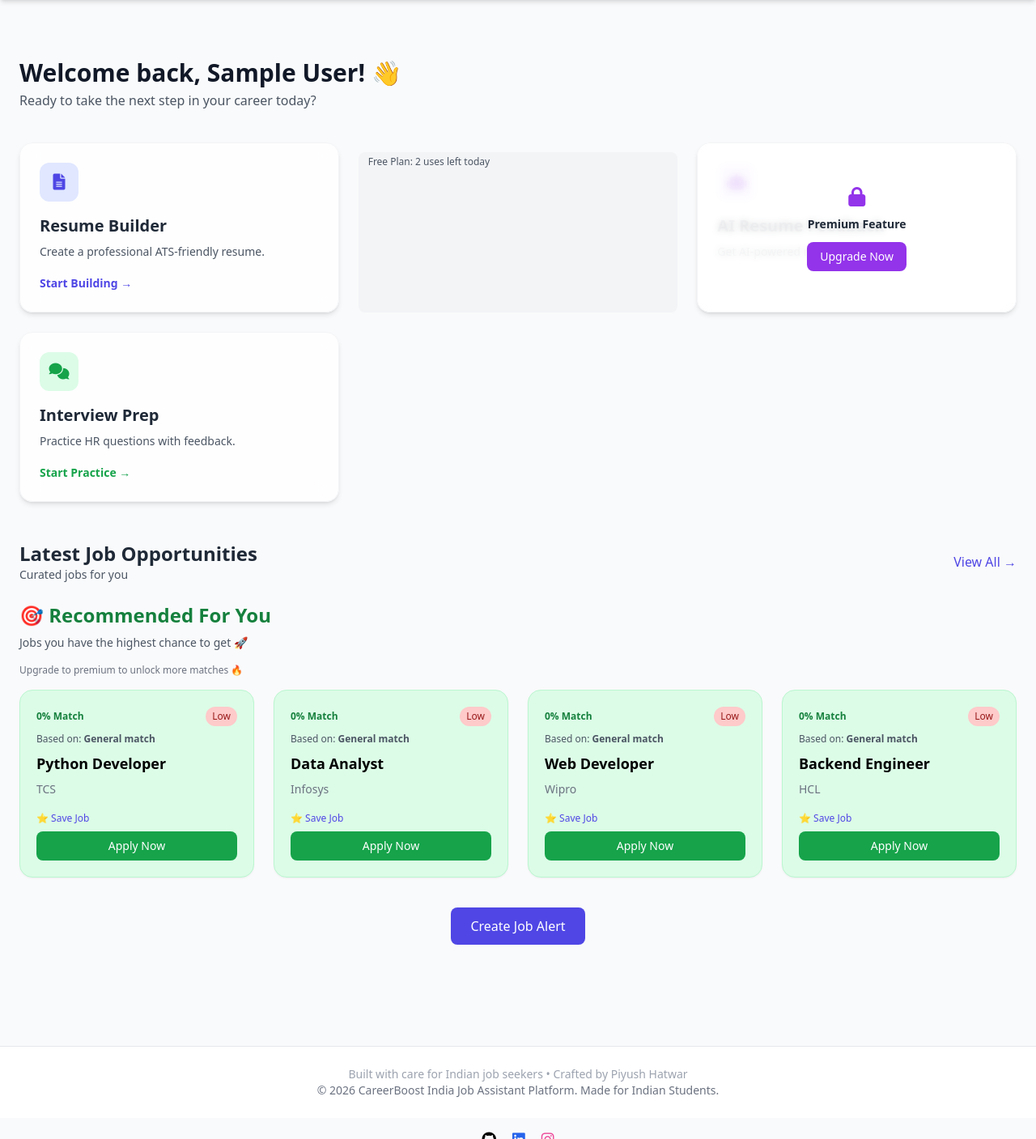
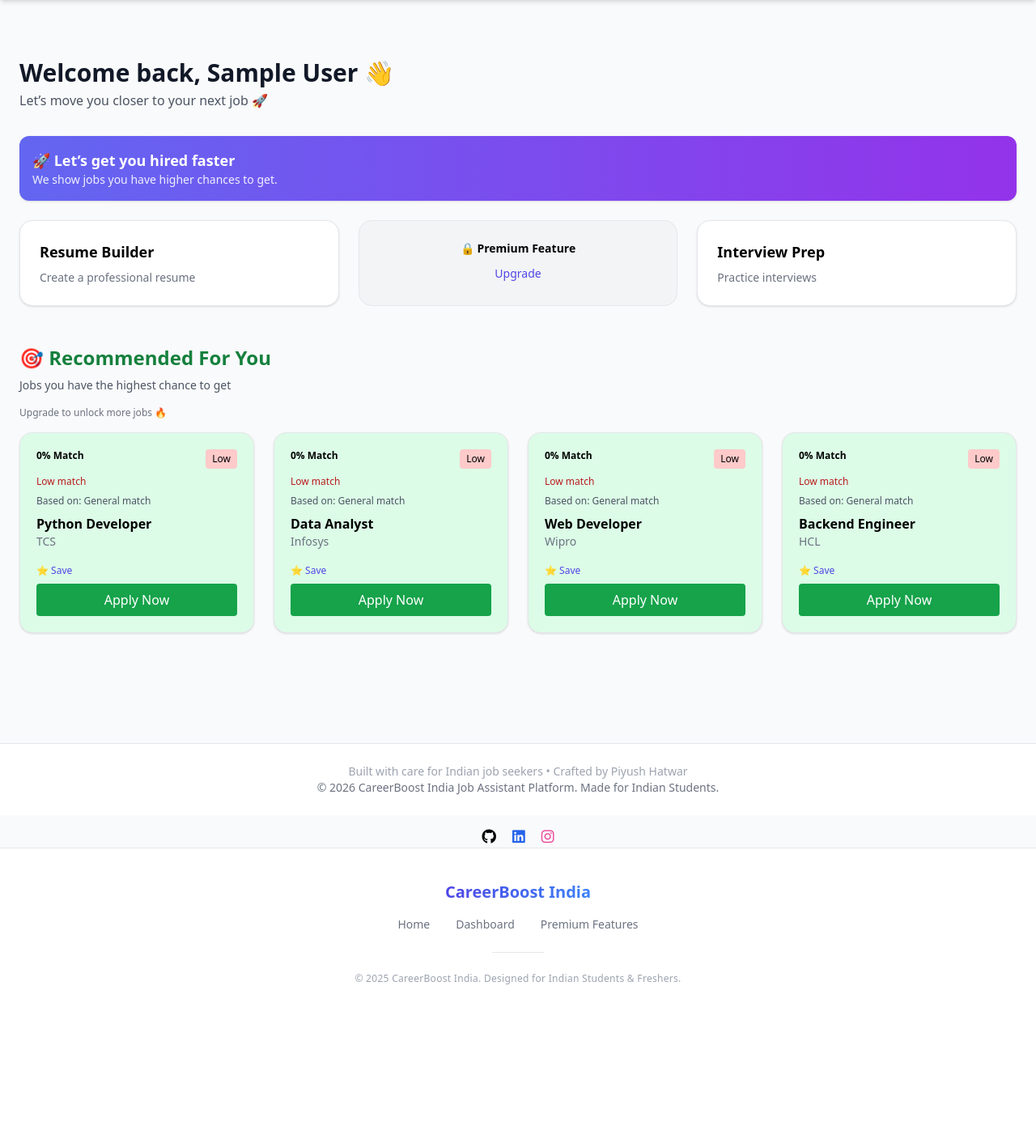
Before and after one commit to student-piyush25/job-assistant-pro, a Flask app: page /dashboard in a window 1280 px wide. Shown: the part 64-1471 px from the top of the page at 81% size. After the commit the page ends 1280 px from the top, so only its background shows below. Run offline with Flask 3, Linux system fonts and the light colour scheme; the visitor is signed in with stand-in values (Sample User, id 1); data that the repository does not hold is empty; some libraries are stand-ins or nearby versions.

Commit message:
Fix dashboard layout structure

```diff
--- a/templates/dashboard.html
+++ b/templates/dashboard.html
@@ -5,160 +5,73 @@
     <div class="max-w-7xl mx-auto">
 
         <!-- Welcome Header -->
-        <div class="mb-10">
-            <h2 class="text-3xl font-bold text-gray-900">Welcome back, {{ name }}! 👋</h2>
-            <p class="text-gray-600 mt-1">Ready to take the next step in your career today?</p>
+        <div class="mb-8">
+            <h2 class="text-3xl font-bold text-gray-900">Welcome back, {{ name }} 👋</h2>
+            <p class="text-gray-600 mt-1">Let’s move you closer to your next job 🚀</p>
         </div>
 
-        <!-- Top 3 Cards -->
+        <!-- Banner -->
+        <!-- Banner -->
+        <div class="bg-gradient-to-r from-indigo-500 to-purple-600 text-white p-4 rounded-xl mb-6 shadow">
+            <h2 class="text-lg font-bold">
+                🚀 Let’s get you hired faster
+            </h2>
+            <p class="text-sm opacity-90">
+                We show jobs you have higher chances to get.
+            </p>
+        </div>
+
+        <!-- Top Cards -->
         <div class="grid grid-cols-1 md:grid-cols-3 gap-6 mb-12">
 
             <!-- Resume Builder -->
-            <a href="{{ url_for('resume.build_resume') }}" class="group relative bg-white/80 backdrop-blur-md border border-gray-100 rounded-2xl p-6 shadow-md
-           hover:shadow-2xl hover:-translate-y-2 hover:scale-[1.02]
-           transition-all duration-300 overflow-hidden">
-
-                <div
-                    class="absolute top-0 left-0 w-full h-1 bg-gradient-to-r from-indigo-500 to-blue-500 opacity-0 group-hover:opacity-100 transition">
-                </div>
-
-                <div
-                    class="w-12 h-12 bg-indigo-100 text-indigo-600 rounded-xl flex items-center justify-center mb-4 group-hover:scale-110 transition">
-                    <i class="fas fa-file-alt text-xl"></i>
-                </div>
-
-                <h3 class="text-xl font-semibold text-gray-800 mb-2 group-hover:text-indigo-600 transition">Resume
-                    Builder</h3>
-                <p class="text-gray-600 text-sm mb-4">Create a professional ATS-friendly resume.</p>
-
-                <span class="text-indigo-600 font-semibold text-sm group-hover:translate-x-1 transition inline-block">
-                    Start Building →
-                </span>
+            <a href="{{ url_for('resume.build_resume') }}"
+                class="bg-white border rounded-2xl p-6 shadow hover:shadow-lg transition">
+                <h3 class="font-semibold text-lg mb-2">Resume Builder</h3>
+                <p class="text-sm text-gray-500">Create a professional resume</p>
             </a>
 
-
-            {% if not is_premium %}
-            <div class="mt-3 text-xs text-gray-600 bg-gray-100 px-3 py-1 rounded-lg inline-block">
-                Free Plan: {{ 2 - (current_user.ai_usage_count or 0) }} uses left today
+            <!-- AI Feedback -->
+            {% if is_premium %}
+            <a href="{{ url_for('resume.resume_feedback') }}"
+                class="bg-white border rounded-2xl p-6 shadow hover:shadow-lg transition">
+                <h3 class="font-semibold text-lg mb-2">AI Resume Feedback</h3>
+                <p class="text-sm text-gray-500">Get AI insights</p>
+            </a>
+            {% else %}
+            <div class="bg-gray-100 border rounded-2xl p-6 text-center">
+                <p class="text-sm font-semibold mb-2">🔒 Premium Feature</p>
+                <a href="{{ url_for('main.premium') }}" class="text-indigo-600 text-sm">Upgrade</a>
             </div>
             {% endif %}
 
-
-            {% if false %}
-
-            <!-- AI Feedback -->
-            <a href="{{ url_for('resume.resume_feedback') }}" class="group relative bg-white/80 backdrop-blur-md border border-gray-100 rounded-2xl p-6 shadow-md
-           hover:shadow-2xl hover:-translate-y-2 hover:scale-[1.02]
-           transition-all duration-300 overflow-hidden">
-
-                <div
-                    class="absolute top-0 left-0 w-full h-1 bg-gradient-to-r from-purple-500 to-indigo-500 opacity-0 group-hover:opacity-100 transition">
-                </div>
-
-                <div
-                    class="w-12 h-12 bg-purple-100 text-purple-600 rounded-xl flex items-center justify-center mb-4 group-hover:scale-110 transition">
-                    <i class="fas fa-robot text-xl"></i>
-                </div>
-
-                <h3 class="text-xl font-semibold text-gray-800 mb-2 group-hover:text-purple-600 transition">AI Resume
-                    Feedback</h3>
-                <p class="text-gray-600 text-sm mb-4">Get AI-powered resume insights.</p>
-
-                <span class="text-purple-600 font-semibold text-sm group-hover:translate-x-1 transition inline-block">
-                    Try Now →
-                </span>
-            </a>
-
-            {% else %}
-
-            <!-- LOCKED CARD -->
-            <div class="relative group bg-white/80 backdrop-blur-md border border-gray-100 rounded-2xl p-6 shadow-md">
-
-                <!-- BLUR CONTENT -->
-                <div class="opacity-50 pointer-events-none">
-                    <div
-                        class="w-12 h-12 bg-purple-100 text-purple-600 rounded-xl flex items-center justify-center mb-4">
-                        <i class="fas fa-robot text-xl"></i>
-                    </div>
-
-                    <h3 class="text-xl font-semibold text-gray-800 mb-2">AI Resume Feedback</h3>
-                    <p class="text-gray-600 text-sm mb-4">Get AI-powered resume insights.</p>
-                </div>
-
-                <!-- LOCK OVERLAY -->
-                <div
-                    class="absolute inset-0 flex flex-col items-center justify-center bg-white/70 backdrop-blur-sm rounded-2xl">
-
-                    <i class="fas fa-lock text-2xl text-purple-600 mb-2"></i>
-
-                    <p class="text-sm font-semibold text-gray-800 mb-3">Premium Feature</p>
-
-                    <a href="{{ url_for('main.premium') }}"
-                        class="bg-purple-600 text-white px-4 py-2 rounded-lg text-sm hover:bg-purple-700">
-                        Upgrade Now
-                    </a>
-
-                </div>
-            </div>
-
-            {% endif %}
-
-            <!-- Interview Prep -->
-            <a href="{{ url_for('interview.reset_interview') }}" class="group relative bg-white/80 backdrop-blur-md border border-gray-100 rounded-2xl p-6 shadow-md
-           hover:shadow-2xl hover:-translate-y-2 hover:scale-[1.02]
-           transition-all duration-300 overflow-hidden">
-
-                <div
-                    class="absolute top-0 left-0 w-full h-1 bg-gradient-to-r from-green-500 to-emerald-500 opacity-0 group-hover:opacity-100 transition">
-                </div>
-
-                <div
-                    class="w-12 h-12 bg-green-100 text-green-600 rounded-xl flex items-center justify-center mb-4 group-hover:scale-110 transition">
-                    <i class="fas fa-comments text-xl"></i>
-                </div>
-
-                <h3 class="text-xl font-semibold text-gray-800 mb-2 group-hover:text-green-600 transition">Interview
-                    Prep</h3>
-                <p class="text-gray-600 text-sm mb-4">Practice HR questions with feedback.</p>
-
-                <span class="text-green-600 font-semibold text-sm group-hover:translate-x-1 transition inline-block">
-                    Start Practice →
-                </span>
+            <!-- Interview -->
+            <a href="{{ url_for('interview.reset_interview') }}"
+                class="bg-white border rounded-2xl p-6 shadow hover:shadow-lg transition">
+                <h3 class="font-semibold text-lg mb-2">Interview Prep</h3>
+                <p class="text-sm text-gray-500">Practice interviews</p>
             </a>
 
         </div>
 
-        <!-- Job Section -->
-        <div class="mb-12">
-
-            <div class="flex justify-between items-center mb-6">
-                <div>
-                    <h3 class="text-2xl font-bold text-gray-800">Latest Job Opportunities</h3>
-                    <p class="text-gray-600 text-sm">Curated jobs for you</p>
-                </div>
-                <a href="#" class="text-indigo-600 font-medium hover:text-indigo-700">View All →</a>
-            </div>
-
+        <!-- Recommended Jobs -->
         {% if recommended_jobs|length > 0 %}
-
         <div class="mb-12">
 
             <h3 class="text-2xl font-bold text-green-700 mb-2">
                 🎯 Recommended For You
                 {% if is_premium %}
-                    <span class="text-xs bg-yellow-100 text-yellow-700 px-2 py-1 rounded ml-2">
-                        PRO
-                    </span>
+                <span class="text-xs bg-yellow-100 px-2 py-1 rounded">PRO</span>
                 {% endif %}
             </h3>
 
             <p class="text-sm text-gray-600 mb-4">
-                    Jobs you have the highest chance to get 🚀
+                Jobs you have the highest chance to get
             </p>
 
             {% if not is_premium %}
             <p class="text-xs text-gray-500 mb-4">
-                    Upgrade to premium to unlock more matches 🔥
+                Upgrade to unlock more jobs 🔥
             </p>
             {% endif %}
 
@@ -166,38 +79,36 @@
 
                 {% for job in recommended_jobs %}
 
-                    <div class="bg-green-100 border border-green-200 rounded-2xl p-5 shadow-sm">
+                <div class="bg-green-100 border rounded-2xl p-5 shadow">
 
-                        <!-- Match Score -->
-                        <div class="flex items-center justify-between mb-2">
-                            <span class="text-xs font-bold text-green-700">
-                                {{ job.match }}% Match
-                            </span>
+                    <!-- Match -->
+                    <div class="flex justify-between mb-2">
+                        <span class="text-xs font-bold">{{ job.match }}% Match</span>
 
                         {% if job.match >= 80 %}
-                            <span class="text-xs bg-green-200 text-green-800 px-2 py-1 rounded-full">
-                                High
-                            </span>
+                        <span class="text-xs bg-green-200 px-2 py-1 rounded">High</span>
                         {% elif job.match >= 50 %}
-                            <span class="text-xs bg-yellow-200 text-yellow-800 px-2 py-1 rounded-full">
-                                Medium
-                            </span>
+                        <span class="text-xs bg-yellow-200 px-2 py-1 rounded">Medium</span>
                         {% else %}
-                            <span class="text-xs bg-red-200 text-red-800 px-2 py-1 rounded-full">
-                                Low
-                            </span>
+                        <span class="text-xs bg-red-200 px-2 py-1 rounded">Low</span>
                         {% endif %}
                     </div>
 
+                    <!-- Confidence -->
+                    {% if job.match >= 80 %}
+                    <p class="text-xs text-green-700 mb-2">Strong match</p>
+                    {% elif job.match >= 50 %}
+                    <p class="text-xs text-yellow-700 mb-2">Decent match</p>
+                    {% else %}
+                    <p class="text-xs text-red-700 mb-2">Low match</p>
+                    {% endif %}
+
                     <!-- Reason -->
                     <p class="text-xs text-gray-600 mb-2">
-                            Based on: <span class="font-semibold">{{ job.reason }}</span>
+                        Based on: {{ job.reason }}
                     </p>
 
-                        <!-- Title -->
-                        <h4 class="text-lg font-semibold mb-2">{{ job.title }}</h4>
-
-                        <!-- Company -->
+                    <h4 class="font-semibold">{{ job.title }}</h4>
                     <p class="text-sm text-gray-500 mb-3">{{ job.company }}</p>
 
                     <!-- Save -->
@@ -206,14 +117,12 @@
                         <input type="hidden" name="company" value="{{ job.company }}">
                         <input type="hidden" name="link" value="{{ job.link }}">
 
-                            <button type="submit" class="text-xs text-indigo-600 hover:text-indigo-800 mb-2">
-                                ⭐ Save Job
-                            </button>
+                        <button class="text-xs text-indigo-600 mb-2">⭐ Save</button>
                     </form>
 
                     <!-- Apply -->
                     <a href="{{ job.link }}" target="_blank"
-                            class="block text-center bg-green-600 text-white py-2 rounded-lg text-sm hover:bg-green-700">
+                        class="block text-center bg-green-600 text-white py-2 rounded">
                         Apply Now
                     </a>
 
@@ -222,20 +131,31 @@
                 {% endfor %}
 
             </div>
+        </div>
+        {% endif %}
+
+        <!-- Latest Jobs (only if no recommended) -->
+        {% if recommended_jobs|length == 0 %}
+        <div>
+            <h3 class="text-xl font-bold mb-4">Latest Jobs</h3>
+
+            <div class="grid grid-cols-1 sm:grid-cols-2 lg:grid-cols-4 gap-6">
+
+                {% for job in jobs %}
+                <div class="bg-white border rounded-2xl p-5 shadow">
+                    <h4 class="font-semibold">{{ job.title }}</h4>
+                    <p class="text-sm text-gray-500 mb-3">{{ job.company }}</p>
+
+                    <a href="{{ job.link }}" target="_blank"
+                        class="block text-center bg-indigo-600 text-white py-2 rounded">
+                        Apply
+                    </a>
+                </div>
+                {% endfor %}
 
             </div>
-
+        </div>
         {% endif %}
-
-
-            <!-- Bottom CTA -->
-            <div class="mt-10 text-center">
-                <a href="#" class="bg-indigo-600 text-white px-6 py-3 rounded-lg hover:bg-indigo-700">
-                    Create Job Alert
-                </a>
-            </div>
-
-        </div>
 
     </div>
 </div>
```
Lines whose indentation alone changed are shown as unchanged.
